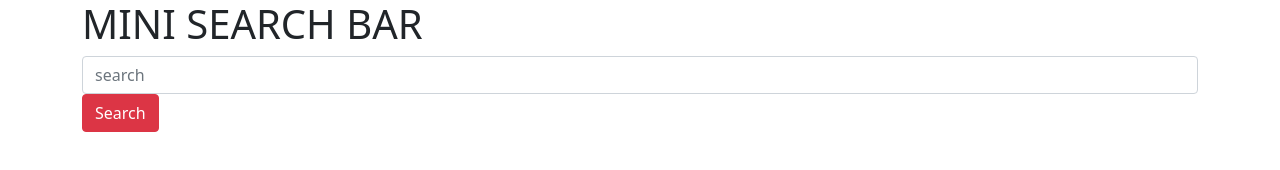
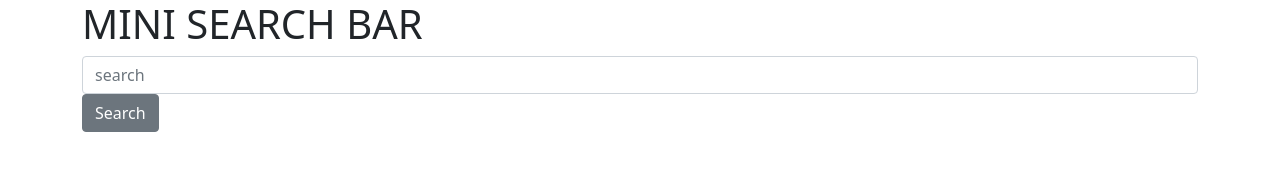
Before and after one commit to Dhanush295/search-youtube-links-and-get-its-details, a plain HTML site: page searcheng.html in a window 1280 px wide. Drawn offline with nearby package versions, Linux system fonts and the light colour scheme.

Commit message:
Update searcheng.html

```diff
--- a/searcheng.html
+++ b/searcheng.html
@@ -15,7 +15,7 @@
     <input type="text" id="search" class="form-control" placeholder="search">
   </div>
   <div class="form-group">
-    <button class="btn btn-danger btn-block">Search</button>
+    <button class="btn btn-secondary btn-block">Search</button>
   </div>
   </form>
   <div id="result">
```
